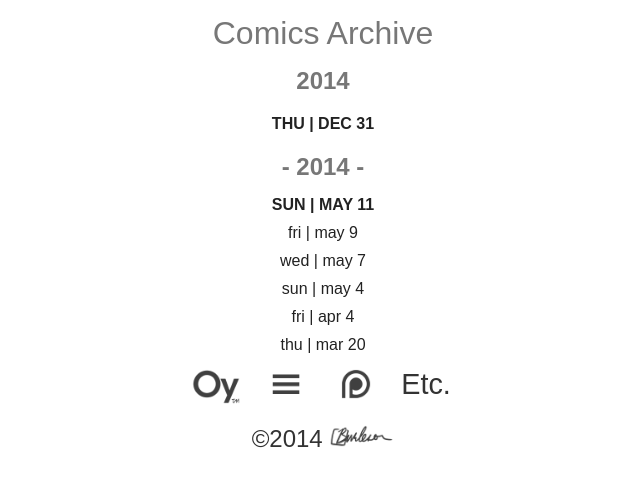
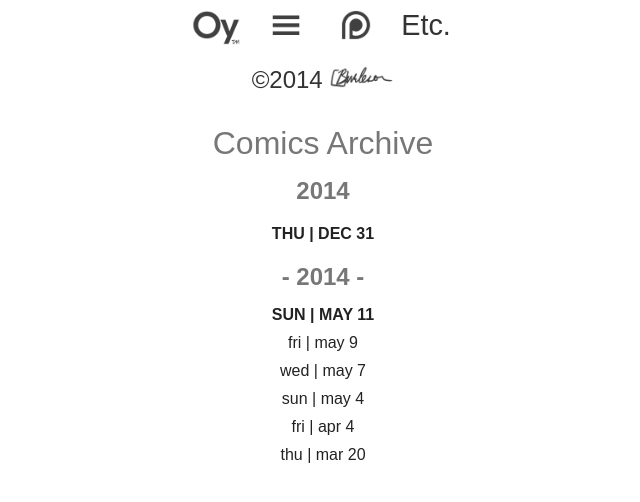
Before and after one commit to oycomics/oycomics.github.io, a Jekyll site: the page built from archive/index.html, in a window 1280 px wide. Shown: the top 502 px of the page, without its empty margins (317-957 px from the left). Built offline with Jekyll 4.4.1, drawn with Linux system fonts in a browser that asks for light colours; Markdown is read by kramdown in place of the engine named in the settings.

Commit message:
Update archive.html

```diff
--- a/_layouts/archive.html
+++ b/_layouts/archive.html
@@ -9,9 +9,9 @@
 </head>
 <body>
 <div class="site archive">
+{% include n.html %}
+{% include f.html %}
 <div class="content">{{ content }}</div>
 </div>
-{% include n.html %}
-{% include f.html %}
 </body>
 </html>
```
